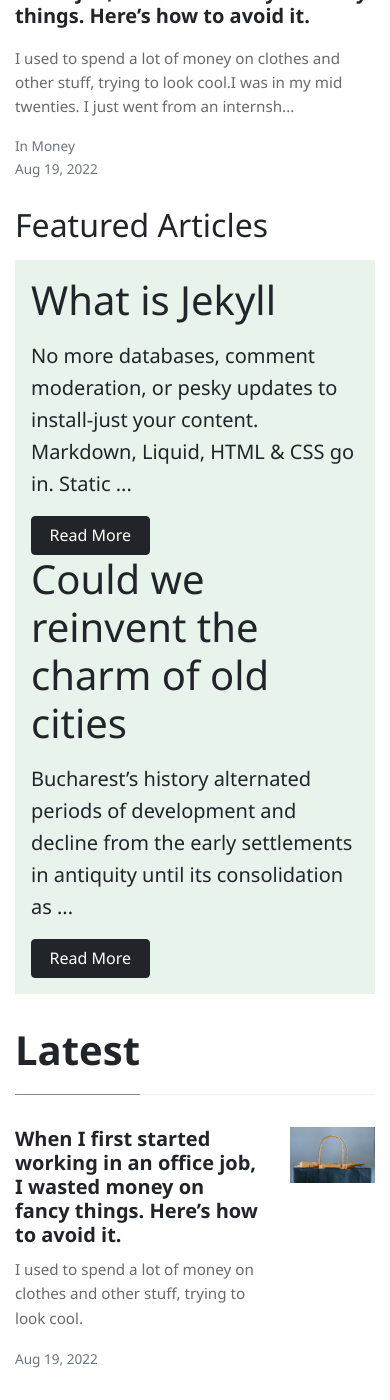
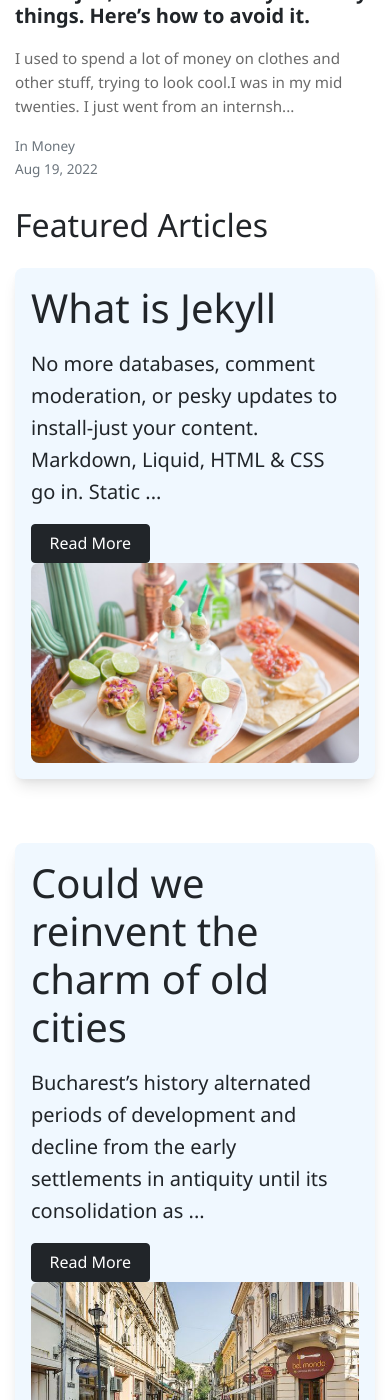
Before and after one commit to viccorrera/viccorrera.github.io, a Jekyll site: the page built from index.html, in a window 390 px wide and 1400 px high, scrolled down 334 px. Built offline with Jekyll 4.4.1, drawn with Linux system fonts in a browser that asks for light colours; nearby versions of some CDN libraries; the list of posts is cut into pages by our own code.

Commit message:
Trying to fix the featured blog posts

```diff
--- a/assets/css/theme.css
+++ b/assets/css/theme.css
@@ -1052,3 +1052,37 @@ div.a2a_full_footer {
 	max-width: 981px;
 	margin: 0 auto;
 }
+
+.featured-item {
+	display: flex;
+    flex-direction: column;
+    background-color: #f0f8ff;
+    margin-top: 1rem;
+    margin-bottom: 2rem;
+    padding: 1rem;
+    border-radius: 0.5rem;
+    box-shadow: 0 10px 15px -3px rgba(0, 0, 0, 0.1), 0 4px 6px -2px rgba(0, 0, 0, 0.05);
+}
+
+.featured-text {
+    flex: 1;
+    padding-right: 1rem;
+}
+
+.featured-image {
+    flex: 1;
+    background-size: cover;
+    background-position: center;
+    min-height: 200px;
+    border-radius: 0.5rem;
+}
+
+@media (min-width: 768px) {
+    .featured-item {
+        flex-direction: row;
+    }
+
+    .featured-image {
+        min-height: 0;
+    }
+}
--- a/index.html
+++ b/index.html
@@ -52,18 +52,18 @@ description: "Level up your thinking"
     <!-- Sticky - add sticky tag to the post you want to highlight here - tags: [sticky] -->
     <div class="mt-16 mx-auto my-0">
         <h2>Featured Articles</h2>
-        <div class="jumbotron jumbotron-fluid jumbotron-home mt-3 bg-lightblue position-relative">
+        <div class="d-flex flex-column gap-4">
             {% for post in site.posts %}
             {% if post.tags contains "sticky" %}
-            <div class="sticky-item">
-                <div class="text-container">
+            <div class="featured-item">
+                <div class="featured-text">
                     <h1 class="mb-3">{{post.title}}</h1>
                     <p class="mb-3 lead">
                         {{ post.excerpt | strip_html | strip_newlines | truncate: 136 }}
                     </p>
                     <a href="{{site.baseurl}}{{post.url}}" class="btn btn-dark">Read More</a>
                 </div>
-                <div class="col-md-6 d-none d-md-block pr-0"
+                <div class="featured-image"
                     style="background-size:cover;background-image:url({{site.baseurl}}/{{ post.image }});">
                 </div>
             </div>
```
Also changed, not shown: assets/css/main.css.
